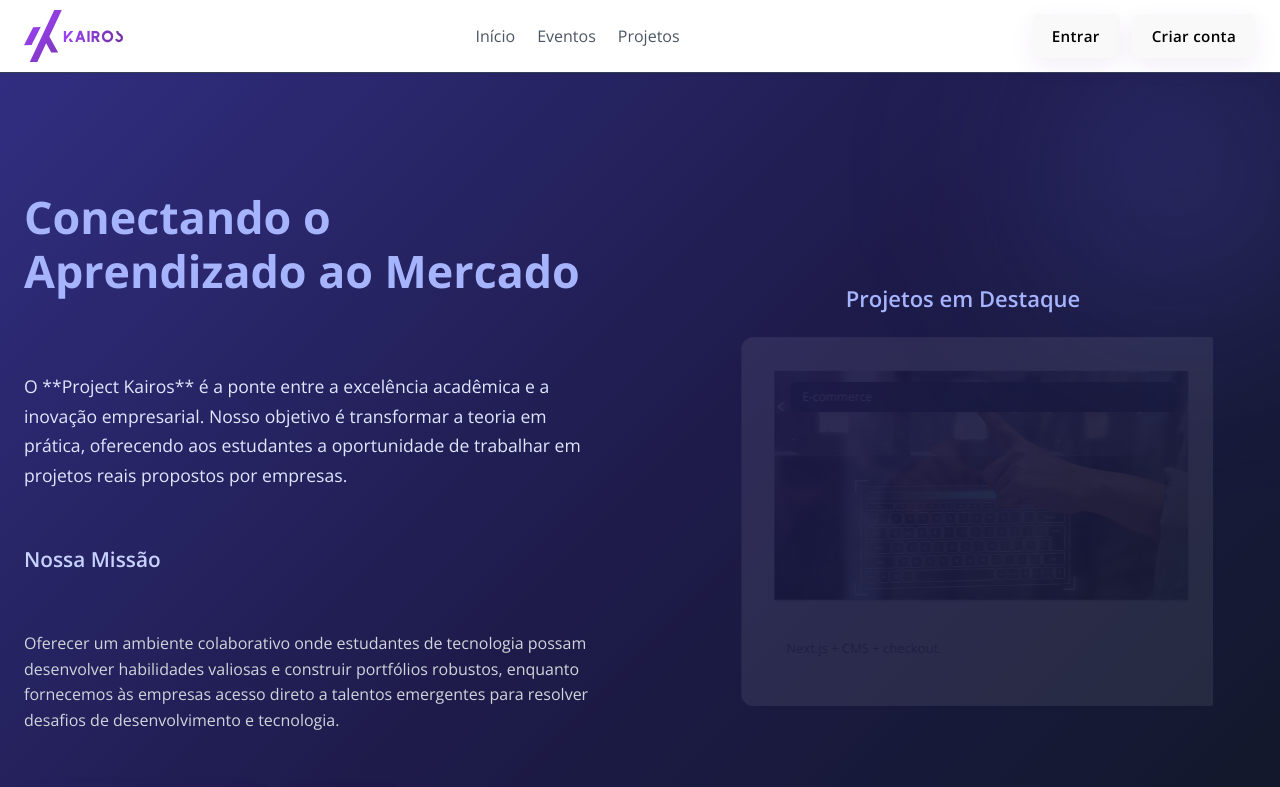
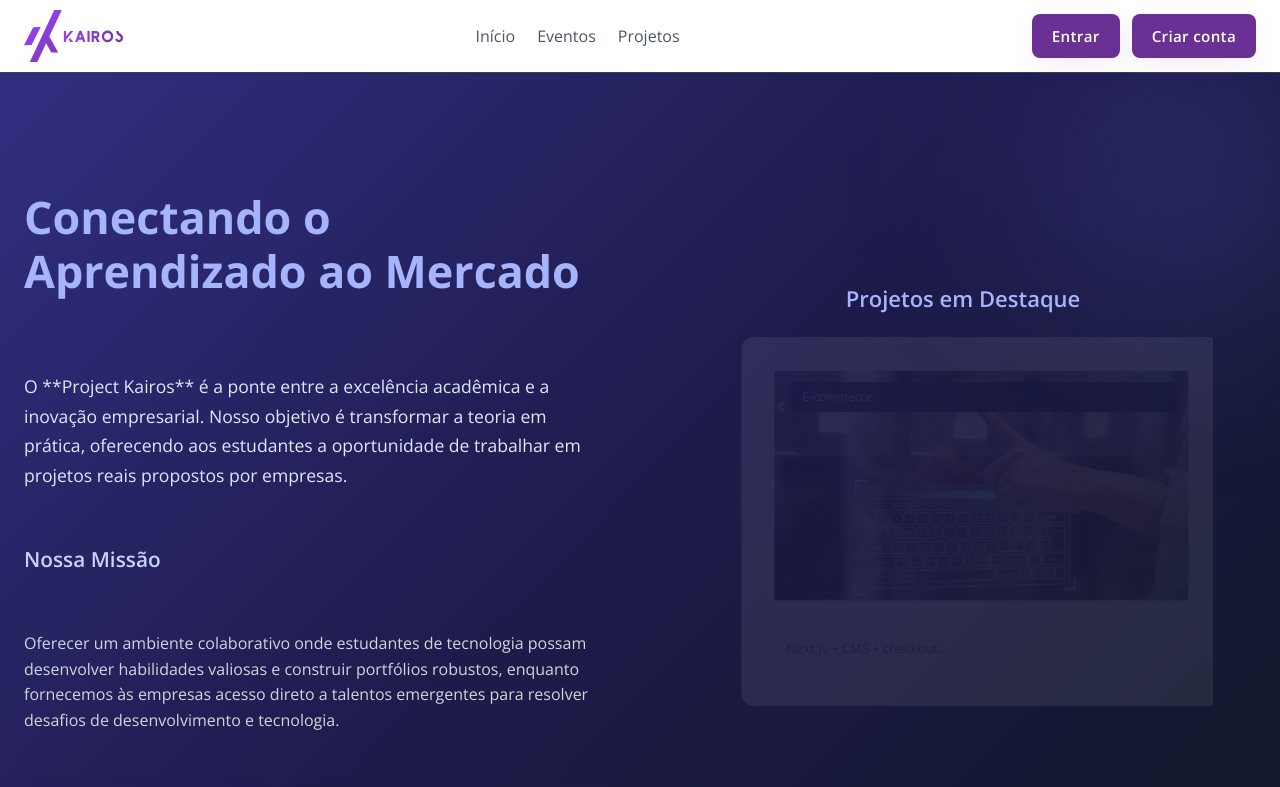
Before and after one commit to ThiagoRAlmeida2/Project-Kairos, a React (Vite) app in the folder Project-Kairos/: page / in a window 1280 px wide. Shown: the top 787 px of the page. Built offline with nearby package versions, Linux system fonts and the light colour scheme; no server answers.

Commit message:
cor da letra de entrar e criar conta

```diff
--- a/Project-Kairos/src/css/index.css
+++ b/Project-Kairos/src/css/index.css
@@ -233,6 +233,8 @@ a{ color:inherit; text-decoration:none; }
   font-weight:600;
   font-size: 0.95rem;
   box-shadow: var(--shadow);
+  color: #ffffff;
+  background: var(--brand);
   cursor:pointer;
   display:inline-flex;
   align-items: center;
@@ -241,6 +243,7 @@ a{ color:inherit; text-decoration:none; }
   transition: all 0.3s ease;
   letter-spacing: 0.3px;
 }
+
 .btn--primary{
   background: linear-gradient(135deg, var(--brand) 0%, var(--brand-2) 100%);
   color: #fff;
```
